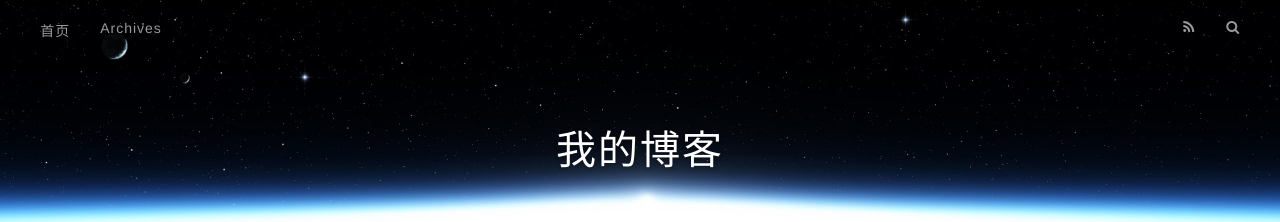
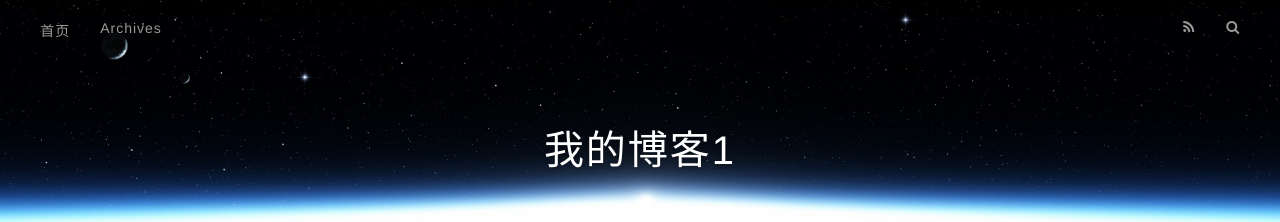
Before and after one commit to MiJaFu/MiJaFu.github.io, a plain HTML site: page index.html in a window 1280 px wide. Shown: the top 222 px of the page. Drawn offline with nearby package versions, Linux system fonts and the light colour scheme.

Commit message:
我的博客1

```diff
--- a/index.html
+++ b/index.html
@@ -33,7 +33,7 @@
   <div id="header-outer" class="outer">
     <div id="header-title" class="inner">
       <h1 id="logo-wrap">
-        <a href="/" id="logo">我的博客</a>
+        <a href="/" id="logo">我的博客1</a>
       </h1>
 
     </div>
```
